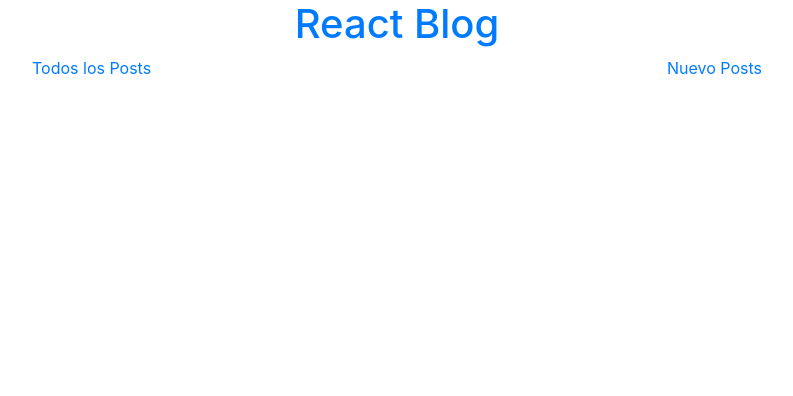
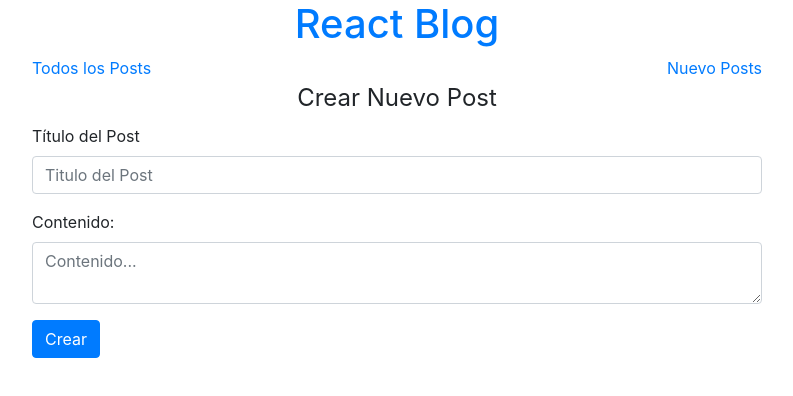
Before and after one commit to PabloAdriaensens/crudreact, a React (Create React App) app: page /crear in a window 1280 px wide. Shown: the top 396 px of the page, without its empty margins (243-1036 px from the left). Built offline with nearby package versions, Linux system fonts and the light colour scheme; no server answers.

Commit message:
Creating the form for the new posts in Formulario component

```diff
--- /dev/null
+++ b/src/componentes/Formulario.js
@@ -0,0 +1,22 @@
+import React, {Component} from 'react';
+
+class Formulario extends Component {
+    render() {
+        return (
+            <form className="col-8">
+                <legend className="text-center">Crear Nuevo Post</legend>
+                <div className="form-group">
+                    <label>Título del Post</label>
+                    <input type="text" className="form-control" placeholder="Titulo del Post"/>
+                </div>
+                <div className="form-group">
+                    <label>Contenido: </label>
+                    <textarea className="form-control" placeholder="Contenido..."></textarea>
+                </div>
+                <button type="submit" className="btn btn-primary">Crear</button>
+            </form>
+        );
+    }
+}
+
+export default Formulario;
--- a/src/componentes/Router.js
+++ b/src/componentes/Router.js
@@ -5,6 +5,7 @@
 import Navegacion from "./Navegacion";
 import Posts from "./Posts";
 import SinglePost from "./SinglePost";
+import Formulario from "./Formulario";
 
 class Router extends Component {
 
@@ -73,6 +74,9 @@
                                 )
                             }}
                             />
+                            <Route exact path="/crear" component={Formulario}
+
+                            />
                         </Switch>
                     </div>
                 </div>
```
